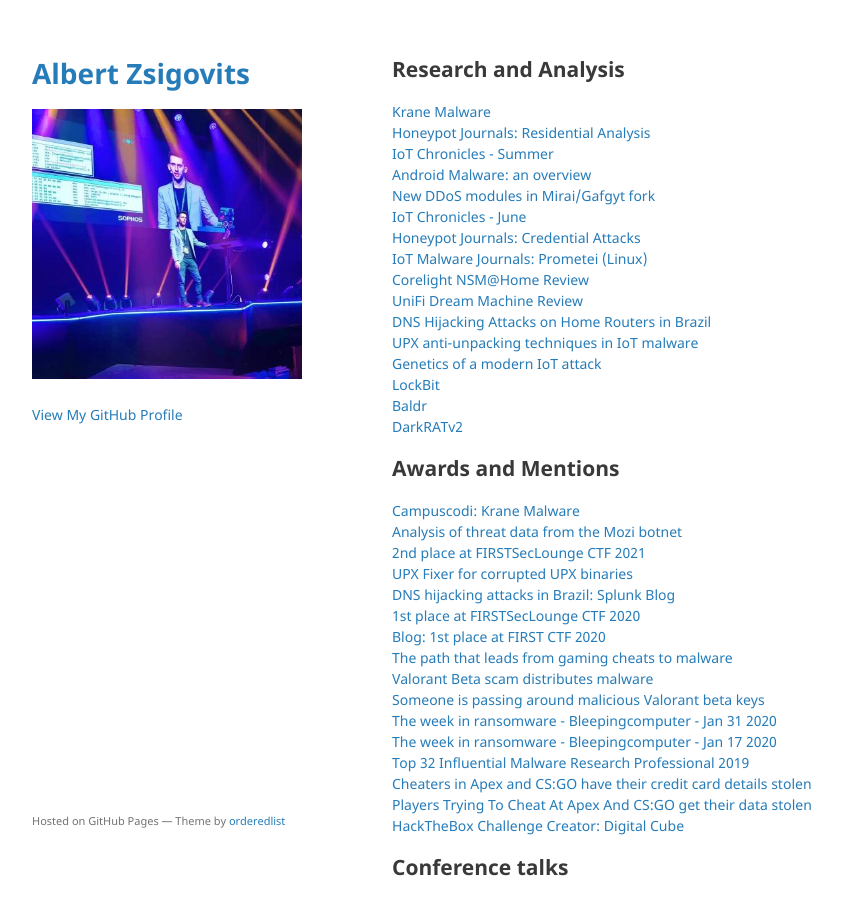
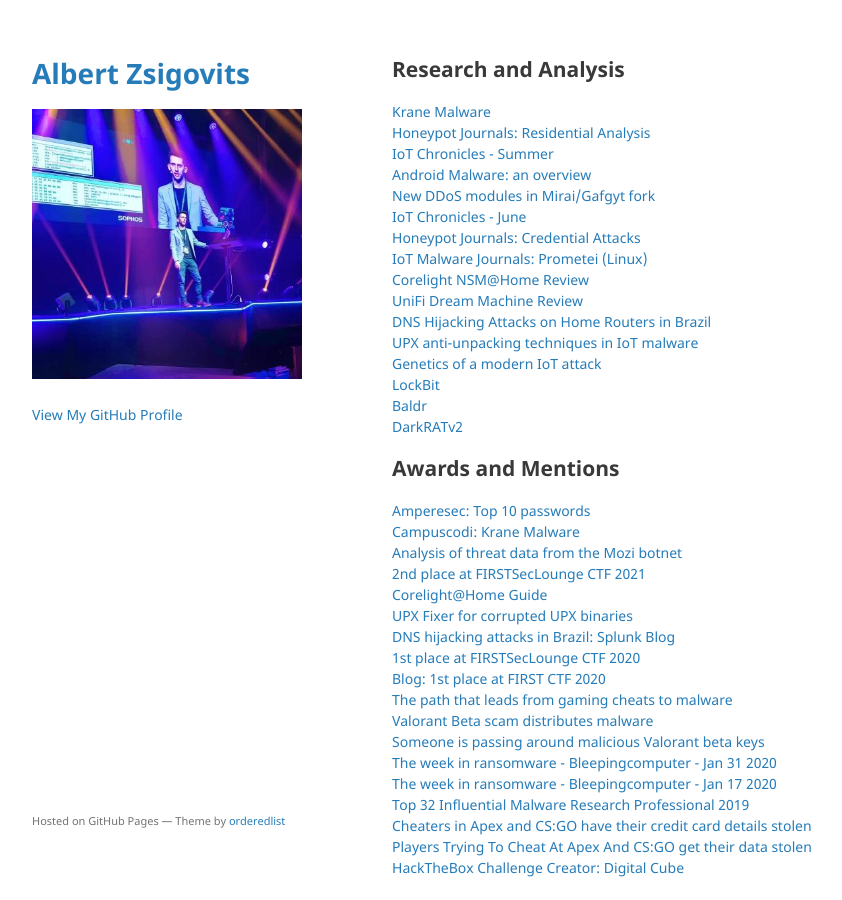
Before and after one commit to albertzsigovits/albertzsigovits.github.io, a Jekyll site: the page built from index.md, in a window 1280 px wide and 900 px high. Shown: the whole window, without its empty margins (178-1020 px from the left). Built offline with Jekyll 4.4.1, drawn with Linux system fonts in a browser that asks for light colours; the repository's description, which GitHub fills in, is left out; our own code applies the rules of GitHub Pages for plain Markdown files.

Commit message:
Update index.md

```diff
--- a/index.md
+++ b/index.md
@@ -22,9 +22,11 @@
 
 ## Awards and Mentions
 
+[Amperesec: Top 10 passwords](https://www.amperesec.com/news/top-ten-most-entertaining-passwords)
 [Campuscodi: Krane Malware](https://twitter.com/campuscodi/status/1459463800638242822)
 [Analysis of threat data from the Mozi botnet](https://www.elastic.co/blog/collecting-and-operationalizing-threat-data-from-the-mozi-botnet)
 [2nd place at FIRSTSecLounge CTF 2021](https://www.first.org/conference/2021/)
+[Corelight@Home Guide](https://www.reddit.com/user/corelight_inc/comments/rqhrs3/who_is_on_your_home_network/?ref=readnext)
 [UPX Fixer for corrupted UPX binaries](https://github.com/lcashdol/UPX/blob/main/upx_dec.c)
 [DNS hijacking attacks in Brazil: Splunk Blog](https://www.splunk.com/en_us/blog/security/staff-picks-for-splunk-security-reading-february-2021.html)
 [1st place at FIRSTSecLounge CTF 2020](https://www.first.org/resources/papers/ctf-jun2020/last4ofus.pdf)
```
